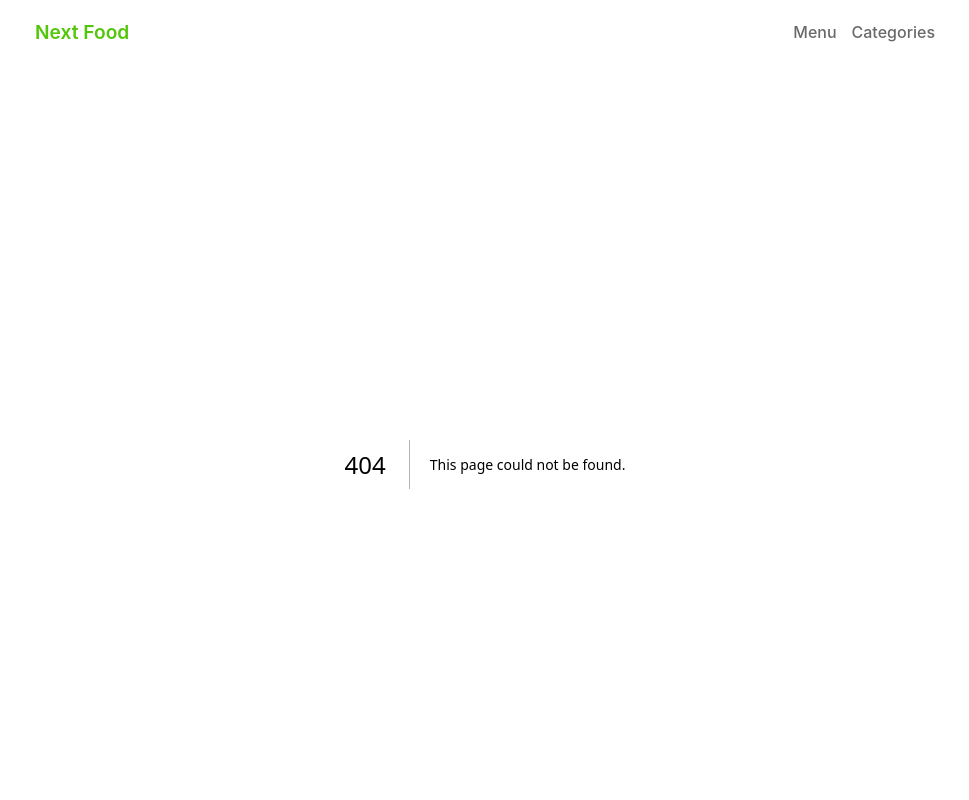
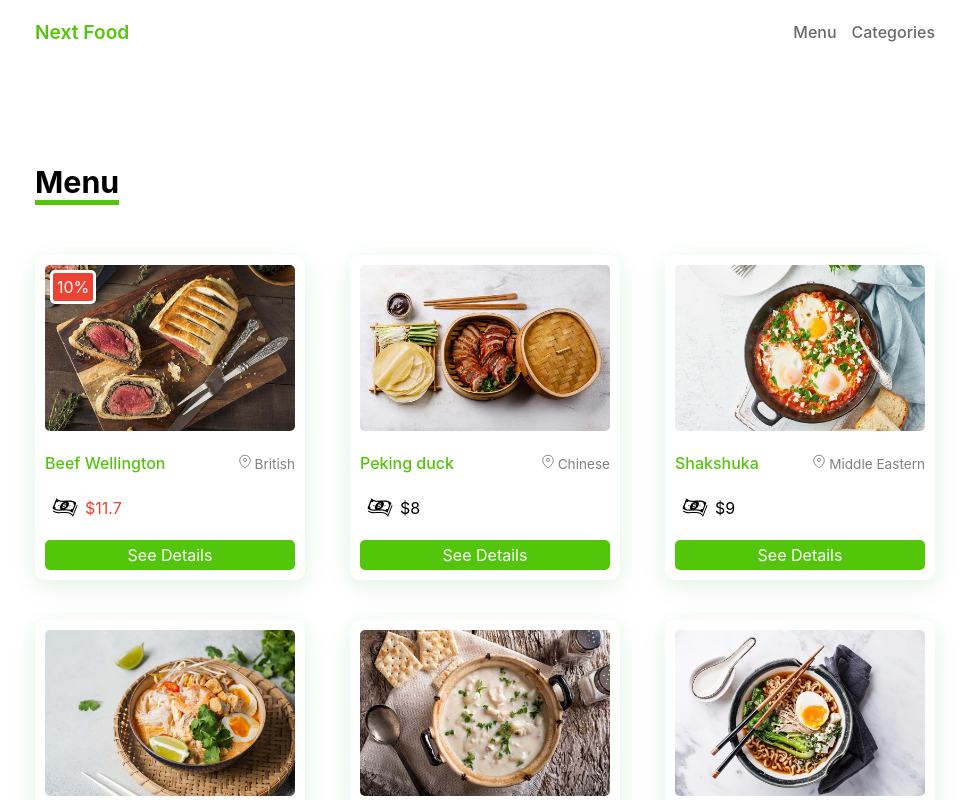
Before and after one commit to Lavenderer1375/food-next-app, a Next.js app: page /menu in a window 1280 px wide. Before the commit this address had no page. Shown: the top 800 px of the page, without its empty margins (155-1124 px from the left). Built offline with nearby package versions, Linux system fonts and the light colour scheme; data requests are answered from the project's data file.

Commit message:
Menu and Cards done

```diff
--- /dev/null
+++ b/components/modules/Card.js
@@ -0,0 +1,33 @@
+import Link from "next/link";
+import Dollar from "../icons/Dollar";
+import Location from "../icons/Location";
+import styles from "./Card.module.css";
+
+const Card = ({ id, name, price, details, discount }) => {
+  return (
+    <div className={styles.container}>
+      <img src={`/images/${id}.jpeg`} alt={name} />
+      <div className={styles.details}>
+        <h4>{name}</h4>
+        <div>
+          <Location />
+          {details[0].Cuisine}
+        </div>
+      </div>
+      <div className={styles.price}>
+        <Dollar />
+        {discount ? (
+          <span className={styles.discount}>
+            ${(price * (100 - discount)) / 100}
+          </span>
+        ) : (
+          <span>${price}</span>
+        )}
+        {discount ? <div className={styles.badge}>{discount}%</div> : null}
+      </div>
+      <Link href={`/menu/${id}`}>See Details</Link>
+    </div>
+  );
+};
+
+export default Card;
--- /dev/null
+++ b/components/modules/Card.module.css
@@ -0,0 +1,63 @@
+.container {
+  display: flex;
+  flex-direction: column;
+  width: 270px;
+  box-shadow: rgba(92, 245, 115, 0.123) 0px 4px 16px,
+    rgba(17, 17, 26, 0.05) 0px 8px 32px;
+  margin-bottom: 40px;
+  padding: 10px;
+  border-radius: 10px;
+  position: relative;
+}
+
+.container img {
+  width: 100%;
+  border-radius: 5px;
+}
+
+.details {
+  display: flex;
+  align-items: baseline;
+  justify-content: space-between;
+  color: grey;
+  font-size: 0.85rem;
+  margin: 22px 0;
+}
+
+.details h4 {
+  color: #53c60b;
+  font-weight: 500;
+  font-size: 1rem;
+}
+
+.price {
+  display: flex;
+  justify-content: left !important;
+  align-items: center;
+}
+
+.container a {
+  background-color: #53c60b;
+  color: white;
+  display: block;
+  width: 100%;
+  text-align: center;
+  margin-top: 20px;
+  padding: 5px 0;
+  border-radius: 5px;
+}
+
+.discount {
+  color: #ed4133;
+}
+
+.badge {
+  background-color: #ed4133;
+  color: white;
+  padding: 4px;
+  border-radius: 5px;
+  border: 3px solid white;
+  position: absolute;
+  top: 15px;
+  left: 15px;
+}
--- /dev/null
+++ b/components/templates/MenuPage.js
@@ -0,0 +1,16 @@
+import Card from "../modules/Card";
+import styles from "./MenuPage.module.css";
+const MenuPage = ({ data }) => {
+  return (
+    <div className={styles.container}>
+      <h2>Menu</h2>
+      <div className={styles.subContainer}>
+        {data.map((food) => (
+          <Card key={food.id} {...food} />
+        ))}
+      </div>
+    </div>
+  );
+};
+
+export default MenuPage;
--- /dev/null
+++ b/components/templates/MenuPage.module.css
@@ -0,0 +1,37 @@
+.container {
+  max-width: 900px;
+  margin: auto;
+  margin-top: 100px;
+}
+
+.subContainer {
+  display: flex;
+  flex-wrap: wrap;
+  justify-content: space-between;
+}
+
+.container h2 {
+  border-bottom: 5px solid #53c60b;
+  width: fit-content;
+  margin-bottom: 50px;
+  font-size: 1.9rem;
+}
+
+@media (max-width: 900px) {
+  .container {
+    padding: 20px;
+  }
+  .subContainer {
+    justify-content: space-around;
+  }
+  .container h2 {
+    margin: auto;
+    margin-bottom: 50px;
+  }
+}
+
+@media (max-width: 600px) {
+  .container {
+    padding: 10px;
+  }
+}
--- /dev/null
+++ b/pages/menu/index.js
@@ -0,0 +1,16 @@
+const { default: MenuPage } = require("@/components/templates/MenuPage");
+
+const Menu = ({ data }) => {
+  return <MenuPage data={data} />;
+};
+
+export default Menu;
+
+export async function getStaticProps() {
+  const res = await fetch("http://localhost:3001/data");
+  const data = await res.json();
+  return {
+    props: { data },
+    revalidate: 10, //seconds
+  };
+}
```
